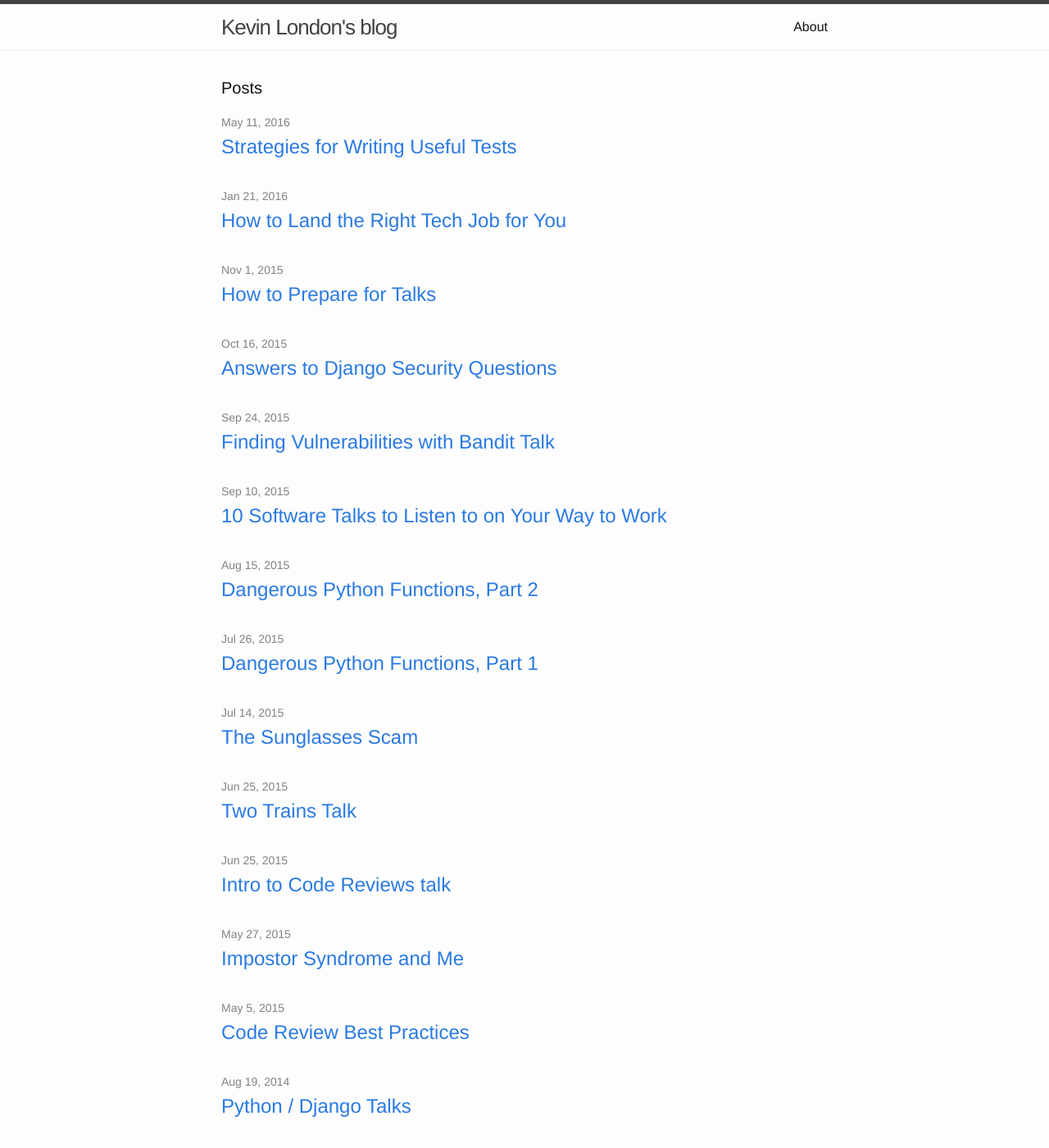
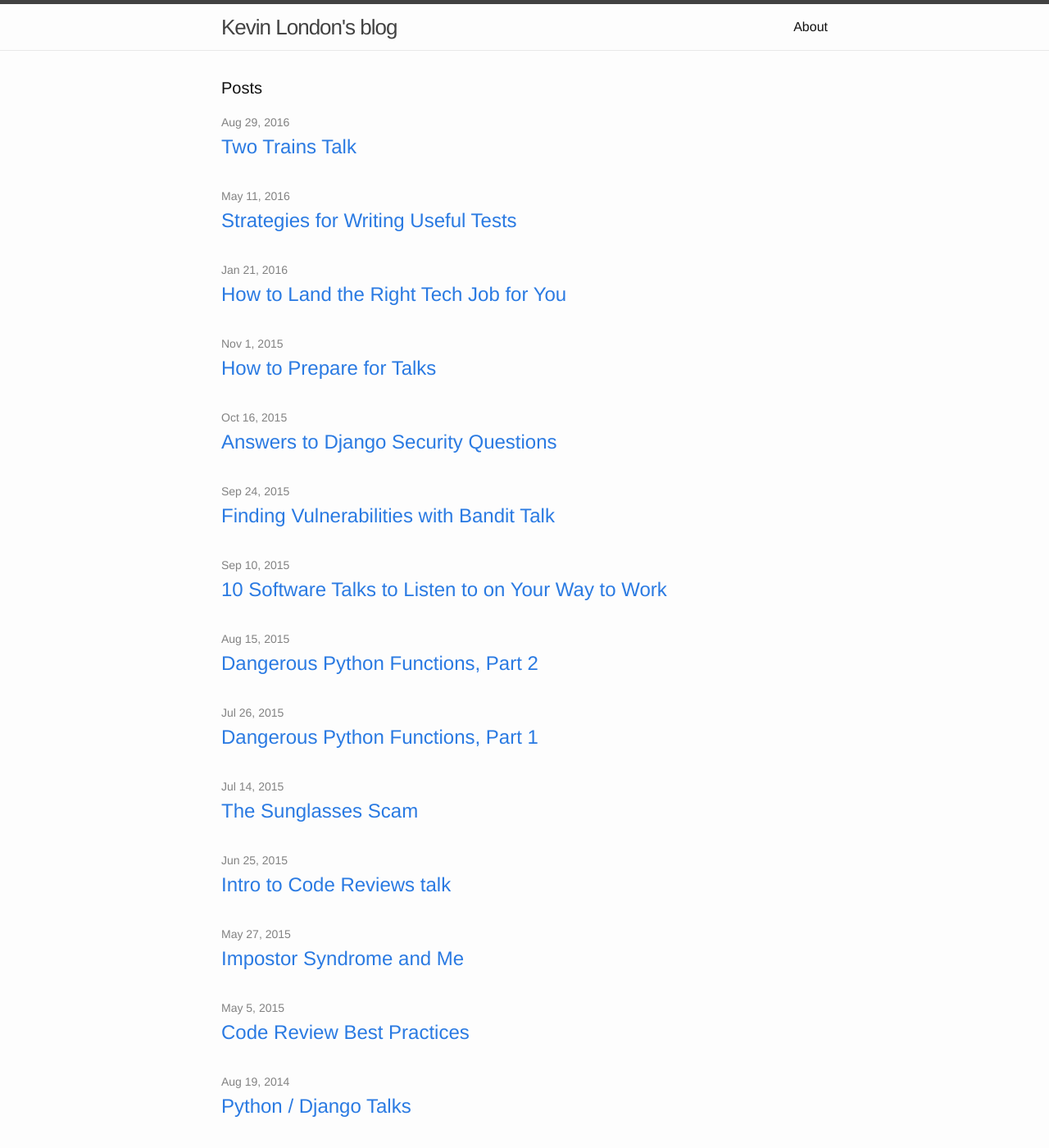
Before and after one commit to kevinlondon/kevinlondon.github.io, a Jekyll site: the page built from index.html, in a window 1280 px wide and 1400 px high. Shown: the whole window at 82% size. Built offline with Jekyll 4.4.1, drawn with Linux system fonts in a browser that asks for light colours.

Commit message:
Change the date on the post

```diff
--- a/_posts/2016-08-29-two-trains-talk.markdown
+++ b/_posts/2016-08-29-two-trains-talk.markdown
@@ -1,7 +1,7 @@
 ---
 layout: post
 title:  "Two Trains Talk"
-date:   2015-06-25 15:54:08
+date:   2016-08-29 15:54:08
 ---
 
 
```
